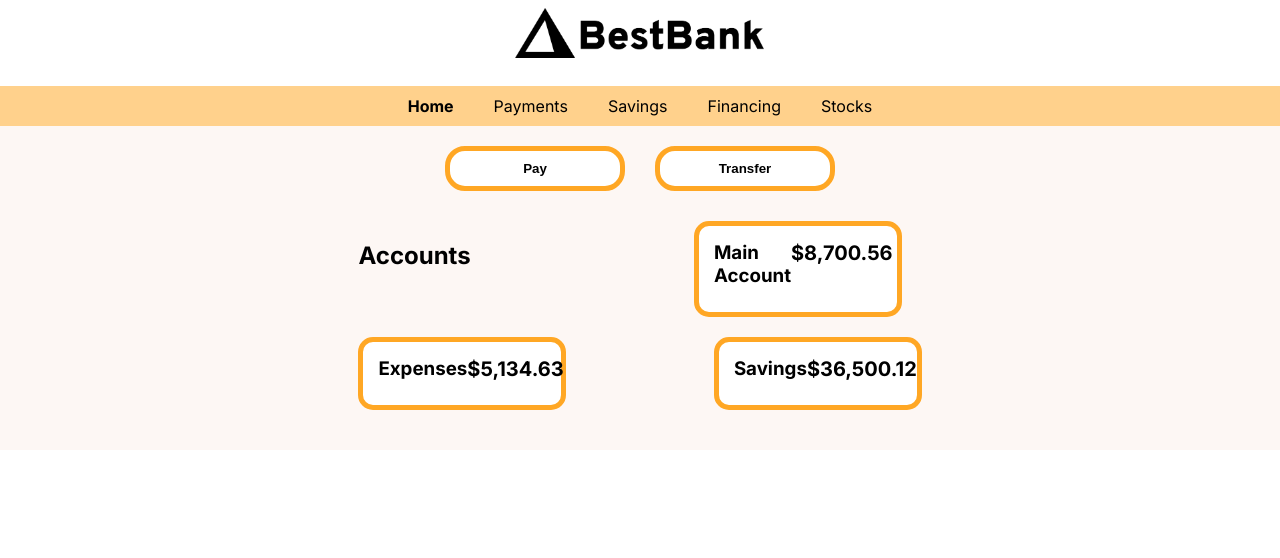
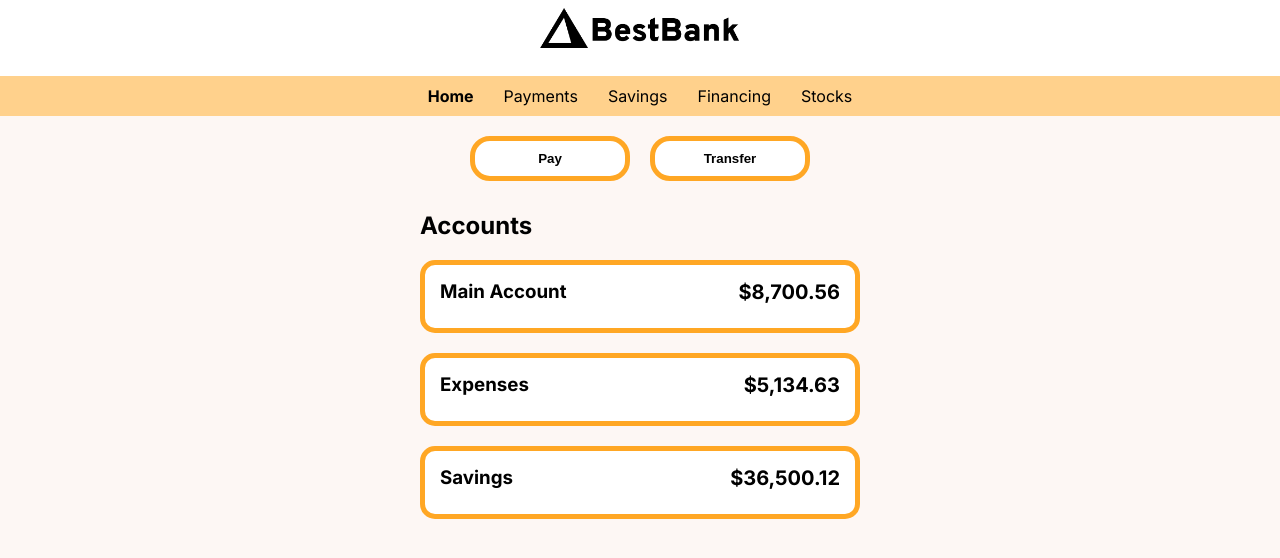
Before and after one commit to samuelsmith442/BestBank, a website built with Vite: page index.html in a window 1280 px wide. Built offline with nearby package versions, Linux system fonts and the light colour scheme.

Commit message:
Update index.css

```diff
--- a/index.css
+++ b/index.css
@@ -205,40 +205,3 @@ main {
     width: 8.75rem; /* 140px */
   }
 }
-
-@media only screen and (min-width: 1025px) {
-  .container {
-    max-width: 75rem; /* 1200px */
-  }
-
-  .header-image {
-    width: 15.625rem; /* 250px */
-  }
-
-  nav ul {
-    gap: 2.5rem; /* 40px */
-  }
-
-  .action-buttons {
-    gap: 1.875rem; /* 30px */
-  }
-
-  .action-btn {
-    width: 11.25rem; /* 180px */
-  }
-
-  .accounts {
-    display: flex;
-    flex-wrap: wrap;
-    justify-content: space-between;
-  }
-
-  .account-box {
-    width: calc(33.333% - 1.25rem); /* Subtracting margin */
-    margin-right: 1.25rem; /* 20px */
-  }
-
-  .account-box:last-child {
-    margin-right: 0;
-  }
-}
```
